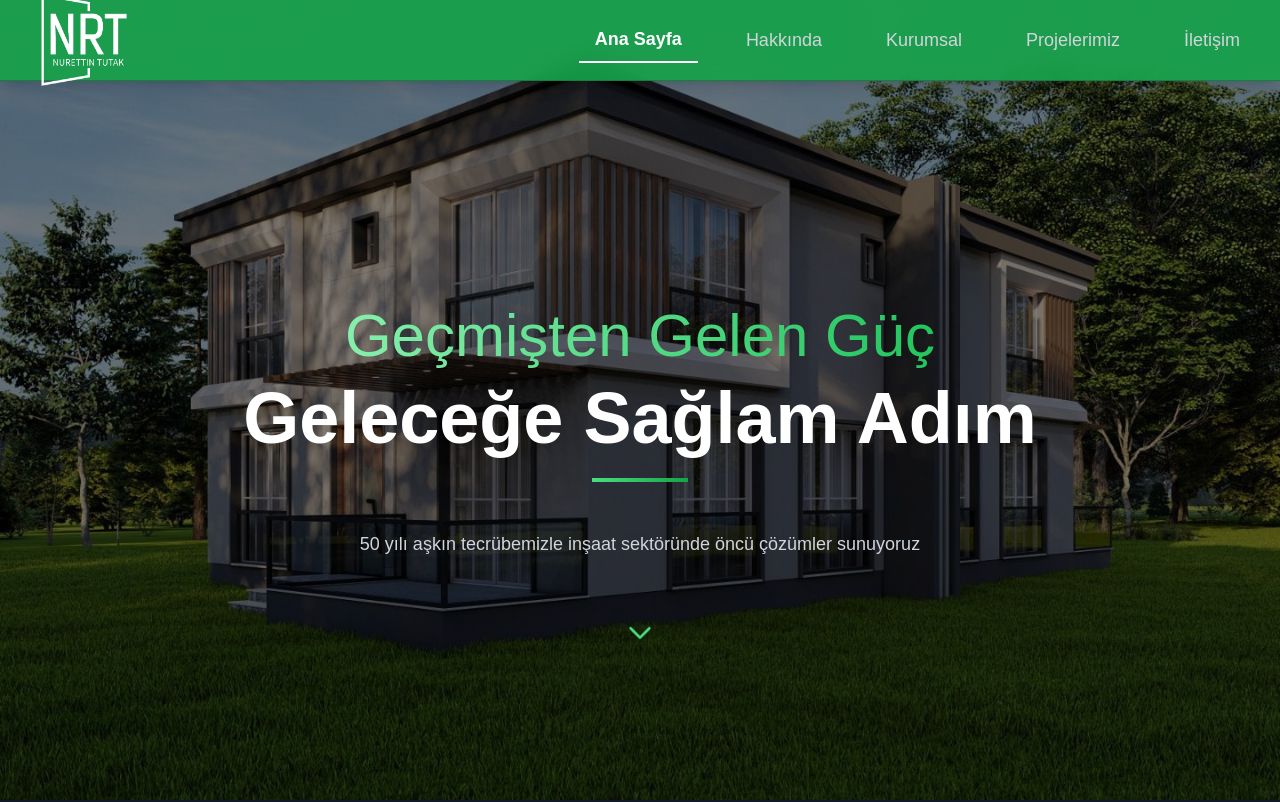
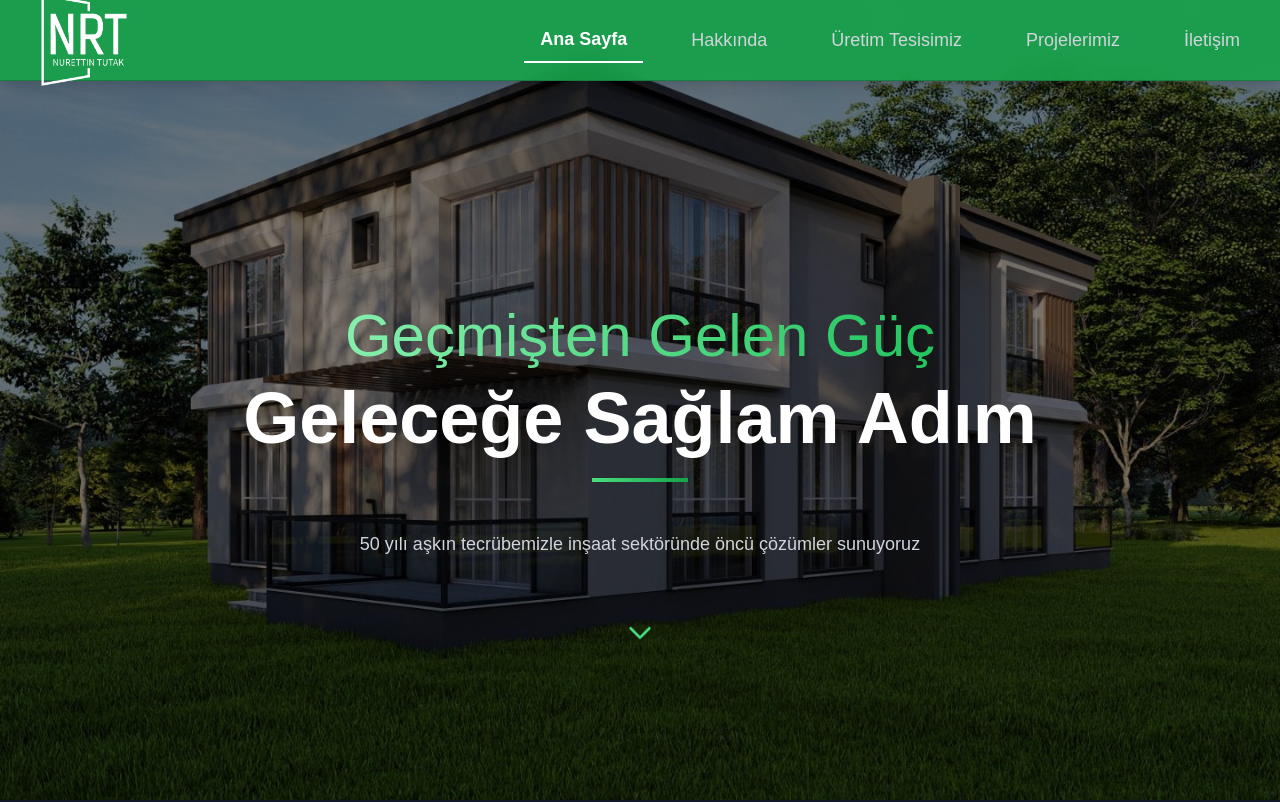
Before and after one commit to ardaaskinn01/nurettin-tutak, a Next.js app: page / in a window 1280 px wide. Shown: the top 802 px of the page. Built offline with nearby package versions, Linux system fonts and the light colour scheme.

Commit message:
last updates

```diff
--- a/src/app/components/Navbar.js
+++ b/src/app/components/Navbar.js
@@ -45,7 +45,7 @@ export default function Navbar() {
               href="/kurumsal"
               className={`px-4 py-2 text-lg ${getLinkClass("/kurumsal")}`}
             >
-              Kurumsal
+              Üretim Tesisimiz
             </Link>
             <Link
               href="/projelerimiz"
```
